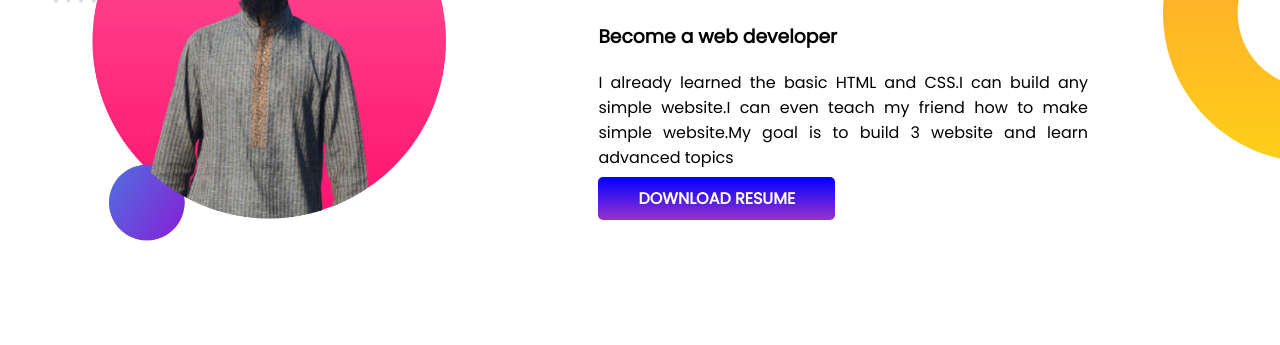
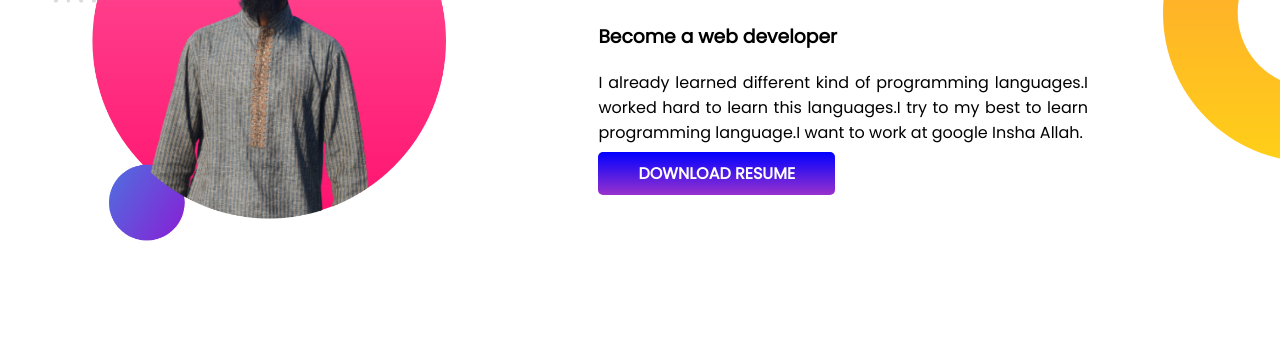
Before and after one commit to Ibrahim193084/developer-portfolio, a plain HTML site: page index.html in a window 1280 px wide. Shown: the part 700-1045 px from the top of the page. Drawn offline with Linux system fonts and the light colour scheme.

Commit message:
correction something new

```diff
--- a/index.html
+++ b/index.html
@@ -34,7 +34,7 @@
         <div class="bc"><img src="ibr1.png" alt="my picture"></div>
         <div class="bc"><h1>Dream Big</h1>
             <h3>Become a web developer</h3>
-            <p>I already learned the basic HTML and CSS.I can build any simple website.I can even teach my friend how to make simple website.My goal is to build 3 website and learn advanced topics</p>
+            <p>I already learned different kind of programming languages.I worked hard to learn this languages.I try to my best to learn programming language.I want to work at google Insha Allah.</p>
             <a class="button" target="-blank" href="https://www.facebook.com/profile.php?id=100006359747481">DOWNLOAD RESUME</a>
         </div>
 
```
